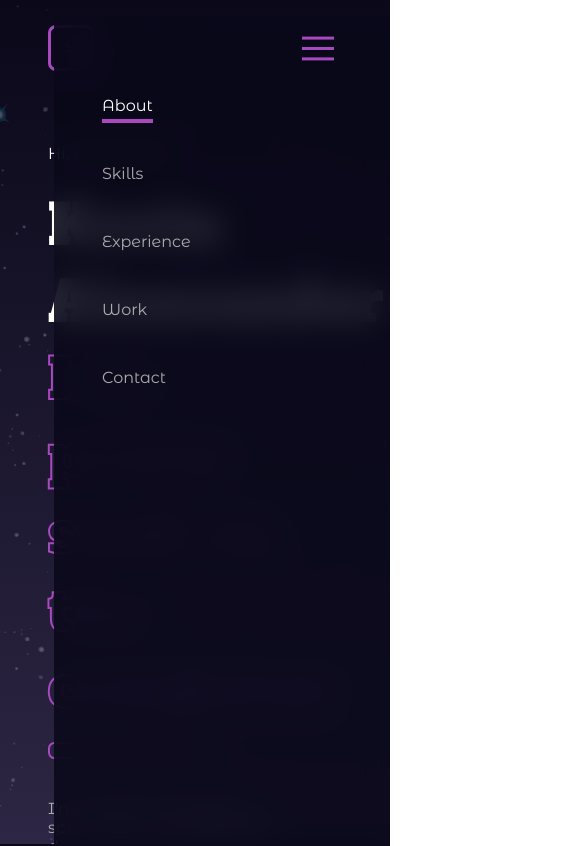
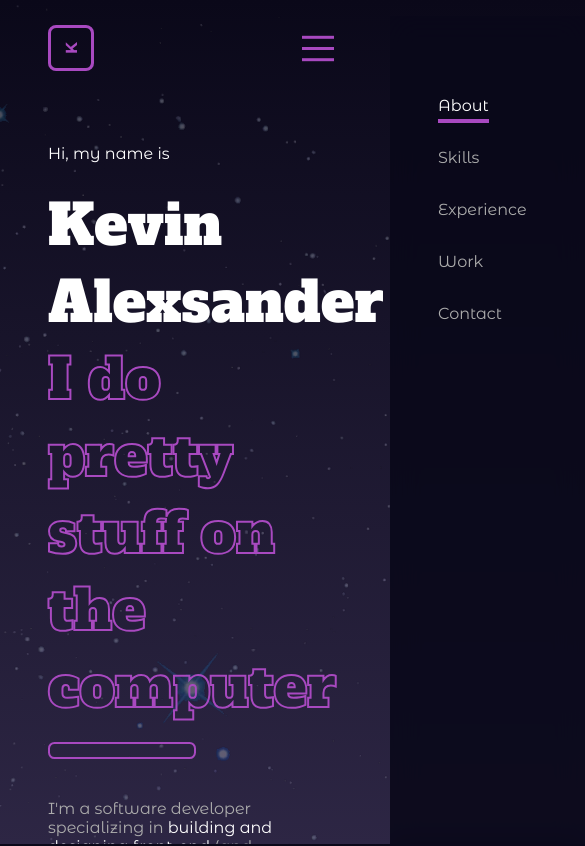
Before and after one commit to AlexsanderKevin/portfolio, a React (Create React App) app: page / in a window 390 px wide. Shown: the top 846 px of the page, 585 px wide, since content can reach past the window. Built offline with nearby package versions, Linux system fonts and the light colour scheme.

Commit message:
mobile menu almost done

```diff
--- a/src/components/Header/Header.module.css
+++ b/src/components/Header/Header.module.css
@@ -16,6 +16,7 @@
     border-bottom: 1px solid var(--color-bg-2);
     transform: translateY(-5rem);
     transition: .3s;
+    /* margin-top: 0; */
 }
 
 .active {
@@ -29,4 +30,7 @@
         left: 0;
         right: 0;
     }
+    .sticked {
+        margin-top: 0;
+    }
 }
--- a/src/components/Nav/Nav.js
+++ b/src/components/Nav/Nav.js
@@ -1,10 +1,12 @@
 import styles from './Nav.module.css'
 import '../../styles/animation.css'
 import Anchor from '../Anchor/Anchor'
-import { useState } from 'react'
+import { useEffect, useState } from 'react'
+import { click } from '@testing-library/user-event/dist/click'
 
 const Nav = () => {
-    const [ active, setActive ] = useState(1)
+    const [ activeItem, setActiveItem ] = useState(1)
+    const [ activeMenu, setActiveMenu ] = useState(false)
 
     const items = [
         { id: 1, label: 'About', href: '#about' },
@@ -14,21 +16,49 @@ const Nav = () => {
         { id: 5, label: 'Contact', href: '#contact' },
     ]
 
-    const handleClick = event => {
-        setActive(Number(event.target.getAttribute('id')))
+    const handleClickItem = event => {
+        setActiveItem(Number(event.target.getAttribute('id')))
+        setActiveMenu(false)
     }
+
+    const handleClickMenu = event => {
+        setActiveMenu(!activeMenu)
+    }
+
+    // useEffect(() => {
+    //     const clickOutside = event => {
+    //         if (event.target.getAttribute('id') !== 'nav-menu' || event.target.getAttribute('id') !== 'button-menu') {
+    //             // setActiveMenu(false)
+    //             console.log(event.target)
+    //             console.log(activeMenu)
+    //         }
+    //     }
+
+    //     if (activeMenu === true) {
+    //         document.addEventListener('click', clickOutside)
+    //     } else {
+    //         document.removeEventListener('click', clickOutside)
+    //     }
+    // }, [ activeMenu ])
 
     return (
         <>
-            <button className={`${styles.menuButton}`}></button>
-            <nav className={` ${styles.navContainer} fade-in-right `}>
+            <button
+                id='button-menu'
+                className={`${styles.menuButton} ${activeMenu && styles.active}`}
+                onClick={handleClickMenu}
+            ></button>
+            <nav
+                id='nav-menu'
+                className={` ${styles.navContainer} ${activeMenu && styles.active} fade-in-right `}
+            >
                 { items.map( item => (
                     <Anchor
                         id={item.id}
                         href={item.href}
                         key={item.id}
-                        className={ active === item.id ? 'active' : '' }
-                        handleClick={handleClick}
+                        className={ activeItem === item.id ? 'active' : '' }
+                        handleClick={handleClickItem}
                         >
 
                         {item.label}
--- a/src/components/Nav/Nav.module.css
+++ b/src/components/Nav/Nav.module.css
@@ -24,6 +24,8 @@
     cursor: pointer;
     height: 2.5rem;
     width: 2.5rem;
+    transition: .3s;
+    display: none;
 }
 
 .menuButton::after{
@@ -33,8 +35,8 @@
     display: block;
     background-color: var(--color-emphasys);
     box-shadow:
-        0 .65rem 0 0 var(--color-emphasys),
-        0 -.65rem 0 0 var(--color-emphasys)
+        0 .7rem 0 0 var(--color-emphasys),
+        0 -.7rem 0 0 var(--color-emphasys)
     ;
 }
 
@@ -44,17 +46,25 @@
         position: absolute;
         width: 15rem;
         top: 0;
-        right: 0;
+        right: -21rem;
         align-items: flex-start;
         background-color: var(--color-bg-1-glass);
         backdrop-filter: blur(15px);
         height: calc(100vh + 4rem);
         padding: 5rem 3rem;
-        gap: 3rem;
+        transition: .3s;
+    }
+
+    .navContainer.active {
+        right: 0;
     }
 
     .menuButton {
         display: initial;
         z-index: 1;
     }
+    .menuButton.active {
+        transform: rotate(90deg);
+        transition: .3s;
+    }
 }
--- a/src/styles/global.css
+++ b/src/styles/global.css
@@ -49,6 +49,9 @@ body::after {
     background-color: transparent;
     width: .65rem;
 }
+#body::-webkit-scrollbar-track {
+    margin-top: 1rem
+}
 #body::-webkit-scrollbar-thumb {
     border: solid 1px var(--color-secondary);
     border-radius: 5rem;
```
